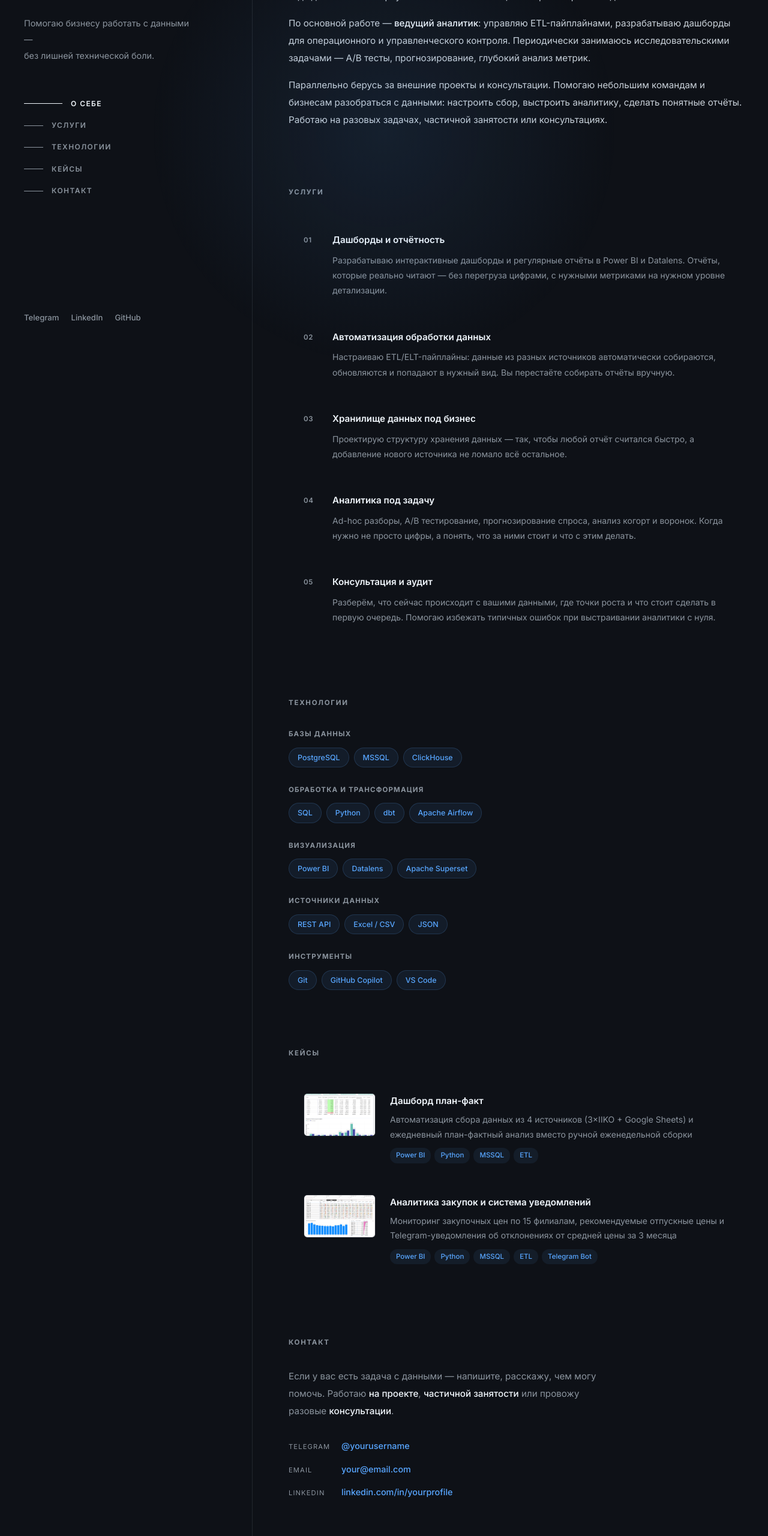
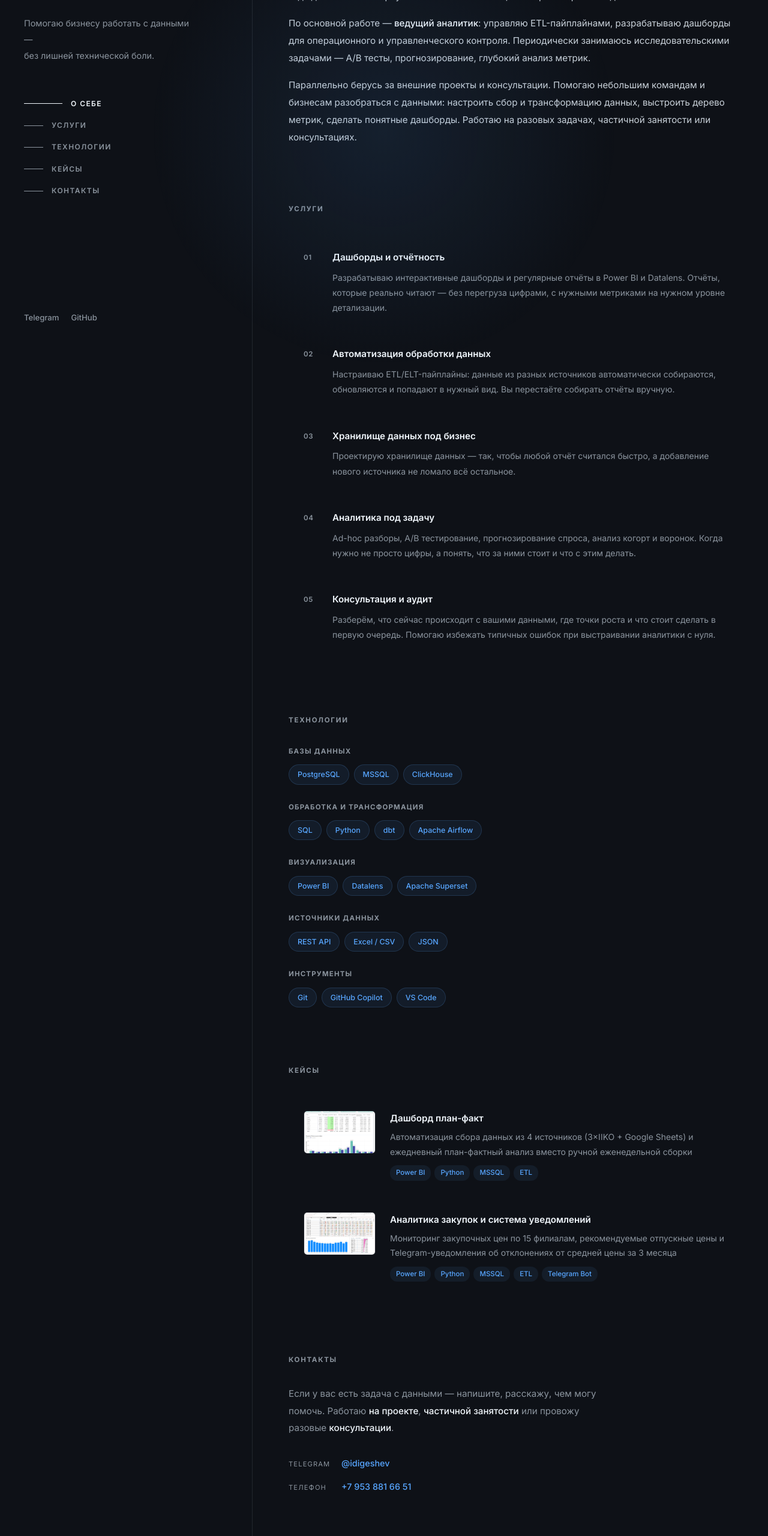
Before and after one commit to Idigeshev/Idigeshev.github.io, a plain HTML site: page index.html in a window 1280 px wide. Shown: the part 180-2740 px from the top of the page at 60% size. Drawn offline with Linux system fonts and the light colour scheme.

Commit message:
Update contacts, fix nav label Контакт→Контакты

```diff
--- a/index.html
+++ b/index.html
@@ -474,15 +474,13 @@
                     <a href="#services">Услуги</a>
                     <a href="#stack">Технологии</a>
                     <a href="#cases">Кейсы</a>
-                    <a href="#contact">Контакт</a>
+                    <a href="#contact">Контакты</a>
                 </nav>
             </div>
 
             <div class="socials">
-                <!-- Замените на свои ссылки -->
-                <a href="https://t.me/yourusername" target="_blank">Telegram</a>
-                <a href="https://linkedin.com/in/yourprofile" target="_blank">LinkedIn</a>
-                <a href="https://github.com/yourusername" target="_blank">GitHub</a>
+                <a href="https://t.me/idigeshev" target="_blank">Telegram</a>
+                <a href="https://github.com/Idigeshev" target="_blank">GitHub</a>
             </div>
         </aside>
 
@@ -507,7 +505,8 @@
                     <p>
                         Параллельно берусь за внешние проекты и консультации.
                         Помогаю небольшим командам и бизнесам разобраться с данными:
-                        настроить сбор, выстроить аналитику, сделать понятные отчёты.
+                        настроить сбор и трансформацию данных, выстроить дерево метрик,
+                        сделать понятные дашборды.
                         Работаю на разовых задачах, частичной занятости или консультациях.
                     </p>
                 </div>
@@ -546,7 +545,7 @@
                     <div>
                         <div class="service-title">Хранилище данных под бизнес</div>
                         <div class="service-desc">
-                            Проектирую структуру хранения данных — так, чтобы любой отчёт считался быстро,
+                            Проектирую хранилище данных — так, чтобы любой отчёт считался быстро,
                             а добавление нового источника не ломало всё остальное.
                         </div>
                     </div>
@@ -634,9 +633,9 @@
                 <div id="cases-list"></div>
             </section>
 
-            <!-- Контакт -->
+            <!-- Контакты -->
             <section class="section" id="contact">
-                <div class="section-label">Контакт</div>
+                <div class="section-label">Контакты</div>
 
                 <p class="contact-text">
                     Если у вас есть задача с данными — напишите, расскажу, чем могу помочь.
@@ -645,18 +644,13 @@
                 </p>
 
                 <div class="contact-links">
-                    <!-- Замените на свои контакты -->
-                    <a href="https://t.me/yourusername" class="contact-link" target="_blank">
+                    <a href="https://t.me/idigeshev" class="contact-link" target="_blank">
                         <span class="contact-link-type">Telegram</span>
-                        <span class="contact-link-value">@yourusername</span>
+                        <span class="contact-link-value">@idigeshev</span>
                     </a>
-                    <a href="mailto:your@email.com" class="contact-link">
-                        <span class="contact-link-type">Email</span>
-                        <span class="contact-link-value">your@email.com</span>
-                    </a>
-                    <a href="https://linkedin.com/in/yourprofile" class="contact-link" target="_blank">
-                        <span class="contact-link-type">LinkedIn</span>
-                        <span class="contact-link-value">linkedin.com/in/yourprofile</span>
+                    <a href="tel:+79538816651" class="contact-link">
+                        <span class="contact-link-type">Телефон</span>
+                        <span class="contact-link-value">+7 953 881 66 51</span>
                     </a>
                 </div>
             </section>
```
